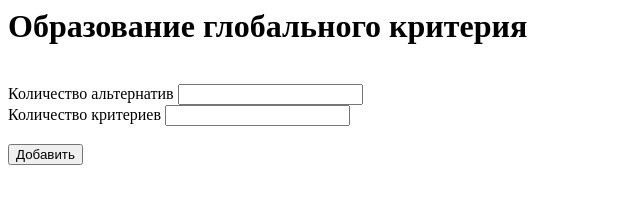
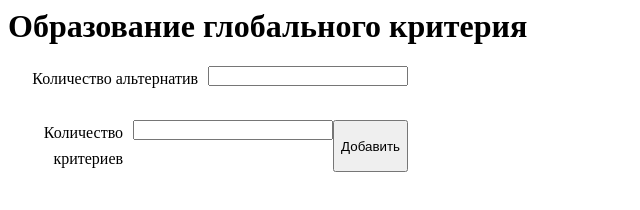
Before and after one commit to snagpump/global_criteria, a plain HTML site: page index.html in a window 1280 px wide. Shown: the whole page, without its empty margins (0-640 px from the left). Drawn offline with Linux system fonts and the light colour scheme.

Commit message:
Update index.html

```diff
--- a/index.html
+++ b/index.html
@@ -11,11 +11,26 @@
             .first_td {
                 border: 0px;
             }
+
+            label {
+              display: flex;
+              flex-direction: row;
+              justify-content: flex-end;
+              text-align: right;
+              width: 400px;
+              line-height: 26px;
+              margin-bottom: 10px;
+            }
+
+            input {
+              height: 20px;
+              flex: 0 0 200px;
+              margin-left: 10px;
+            }
         </style>
     </head>
     <body>
         <h1>Образование глобального критерия</h1>
-        <br>
         <label>Количество альтернатив <input type="text" id="numOfAlternatives"></label>
         <br>
         <label>Количество критериев <input type="text" id="numOfFactors"</label><br>
```
